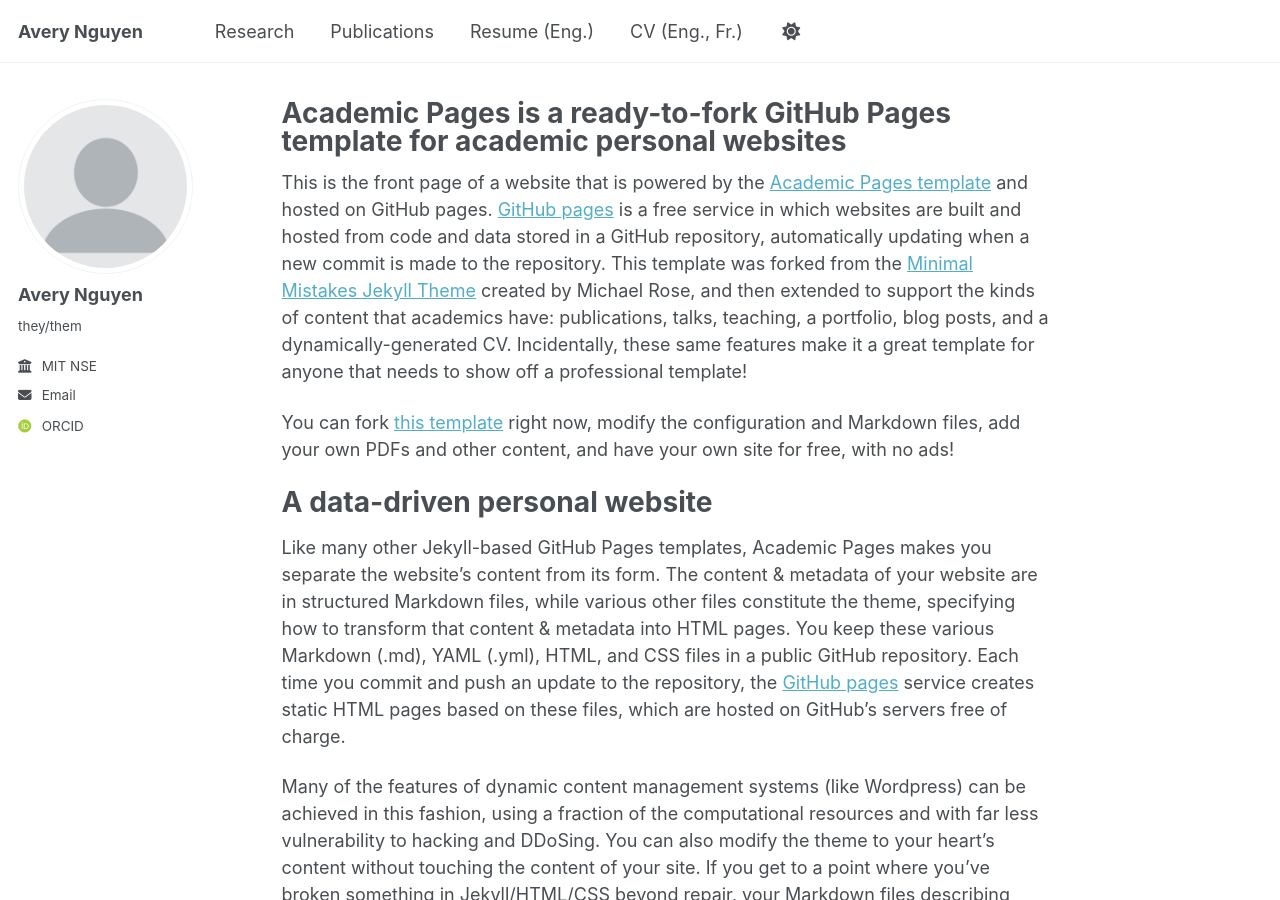
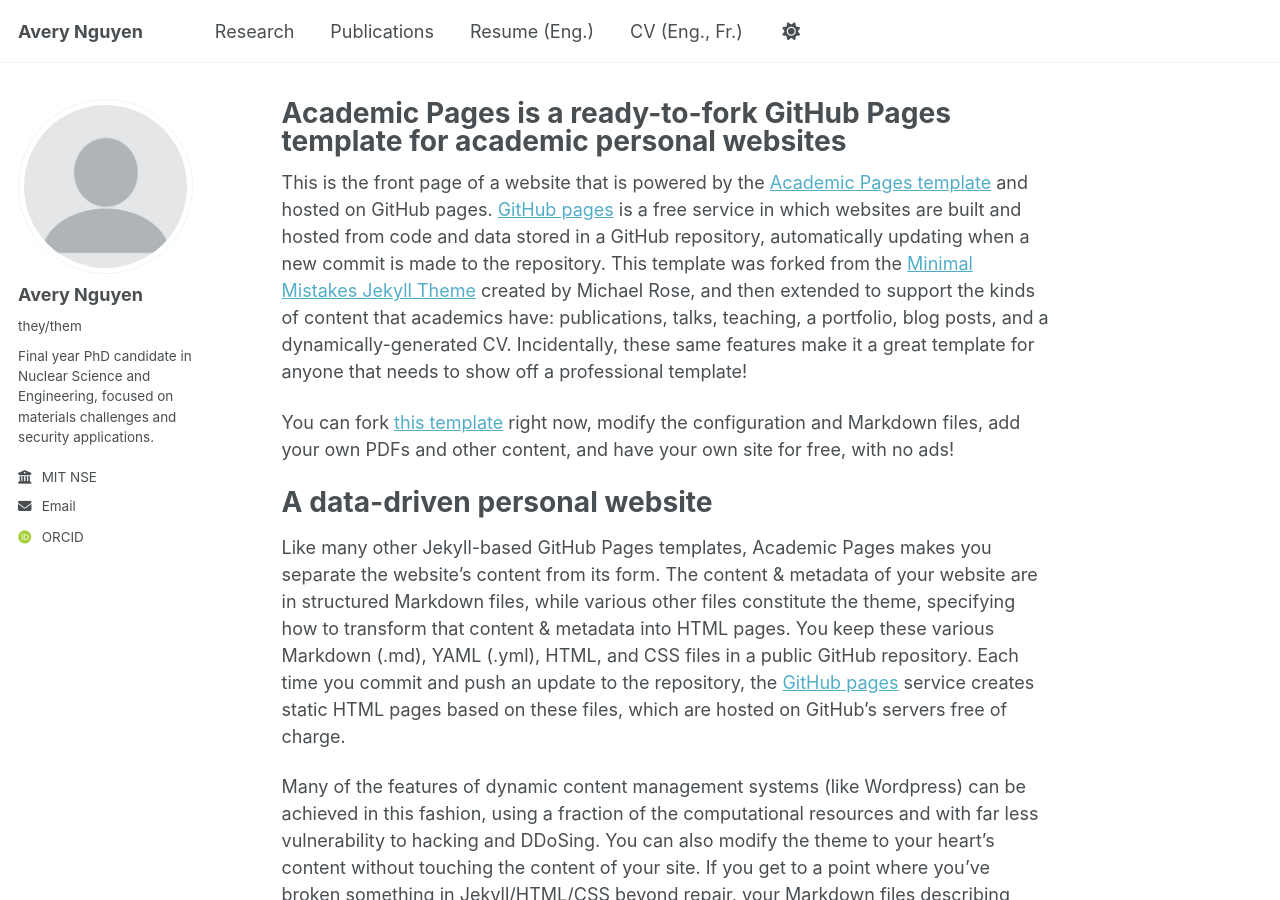
Before and after one commit to averyaviary/averyaviary.github.io, a Jekyll site: the page built from _pages/about.md, in a window 1280 px wide and 900 px high. Built offline with Jekyll 4.4.1, drawn with Linux system fonts in a browser that asks for light colours; some web fonts are replaced; a script that is not in the unit is left out.

Commit message:
Update _config.yml

```diff
--- a/_config.yml
+++ b/_config.yml
@@ -12,7 +12,7 @@ site_theme               : "default"
 title                    : "Avery Nguyen"
 title_separator          : "-"
 name                     : &name "Avery Nguyen"
-description              : &description "personal description"
+description              : &description "personal website for Avery Nguyen"
 url                      : https://averyaviary.github.io # the base hostname & protocol for your site e.g. "https://[your GitHub username].github.io" or if you already have some other page hosted on Github then use "https://[your GitHub username].github.io/[Your Repo Name]"
 baseurl                  : "" # the subpath of your site, e.g. "/blog"
 repository               : "academicpages/academicpages.github.io"
@@ -25,7 +25,7 @@ author:
   avatar           : "profile.png"
   name             : "Avery Nguyen"
   pronouns         : "they/them"
-  bio              : ""
+  bio              : "Final year PhD candidate in Nuclear Science and Engineering, focused on materials challenges and security applications."
   location         : #
   employer         : "MIT NSE"
   uri              : # URL
```
